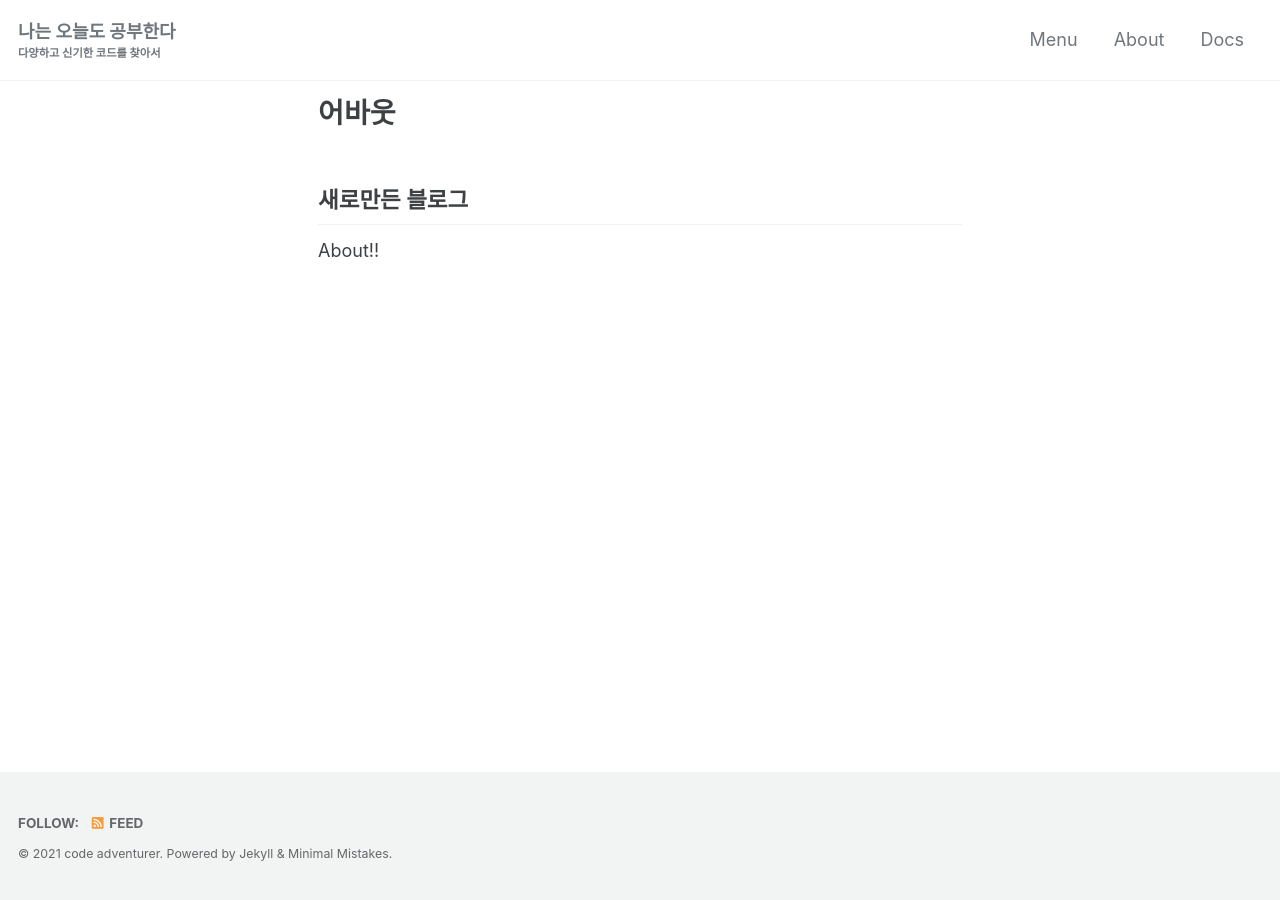
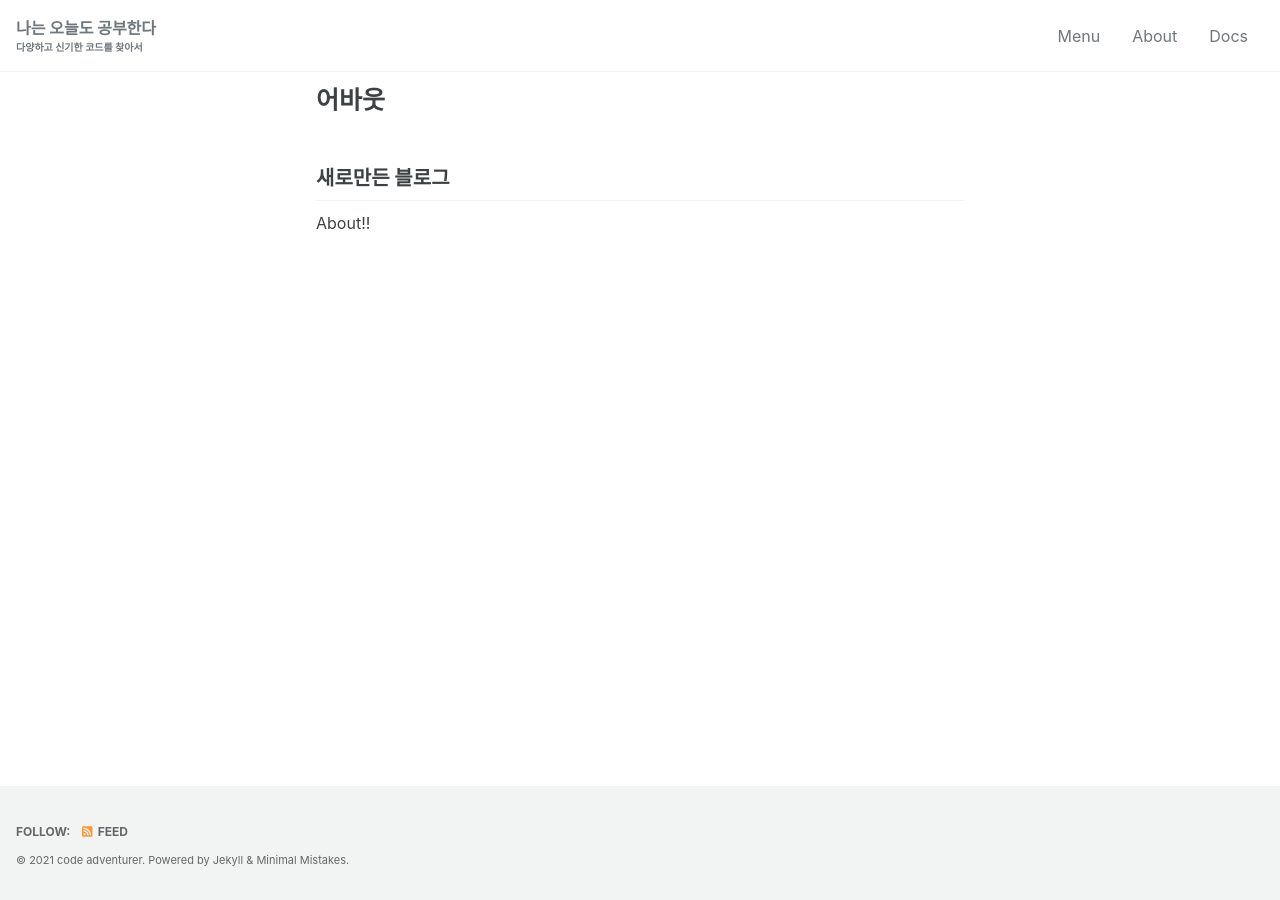
Before and after one commit to kdc7140/kdc7140.github.io, a Jekyll site: the page built from _pages/about.md, in a window 1280 px wide. Built offline with Jekyll 4.4.1, drawn with Linux system fonts in a browser that asks for light colours; cached includes are drawn as plain includes; some web fonts are replaced.

Commit message:
font size change

```diff
--- a/_sass/minimal-mistakes/_reset.scss
+++ b/_sass/minimal-mistakes/_reset.scss
@@ -8,18 +8,18 @@ html {
   /* apply a natural box layout model to all elements */
   box-sizing: border-box;
   background-color: $background-color;
-  font-size: 14px;
+  font-size: 12px;
 
   @include breakpoint($medium) {
-    font-size: 16px;
+    font-size: 14px;
   }
 
   @include breakpoint($large) {
-    font-size: 16px;
+    font-size: 14px;
   }
 
   @include breakpoint($x-large) {
-    font-size: 18px;
+    font-size: 16px;
   }
 
   -webkit-text-size-adjust: 100%;
```
